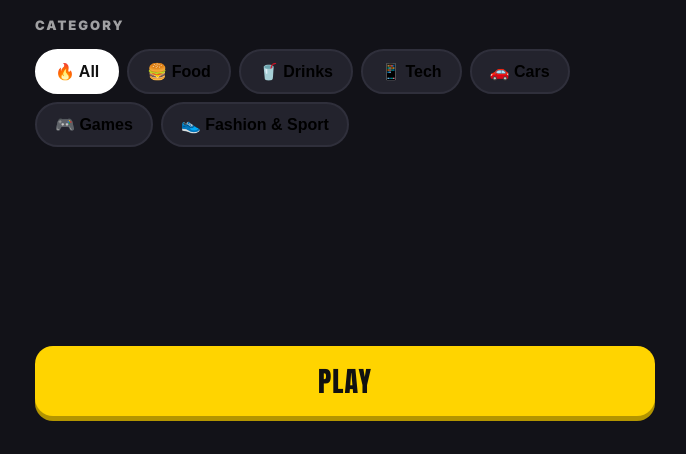
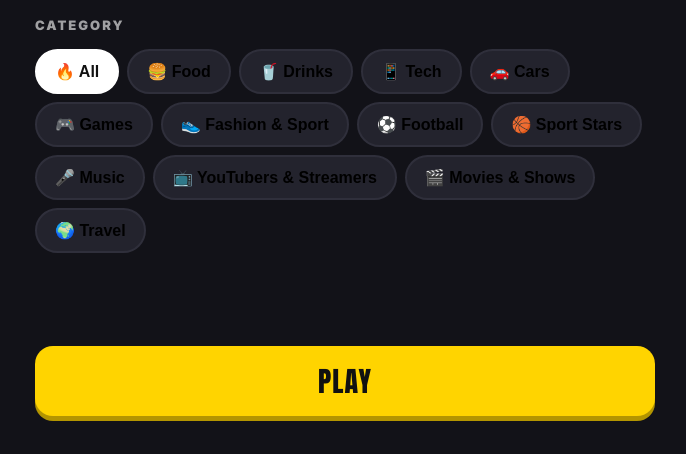
Before and after one commit to pavellehkyy-arch/this-or-that, a plain HTML site: page index.html in a window 1280 px wide. Shown: the part 346-800 px from the top of the page, without its empty margins (295-981 px from the left). Drawn offline with Linux system fonts and the light colour scheme.

Commit message:
Add football, sport stars, music, YouTubers, movies, travel categories
Co-Authored-By: Claude Opus 5.5 <noreply@anthropic.com>
Claude-Session: https://claude.ai/code/session_018FtRQjZHDExkfF1oa7Yz76

```diff
--- a/index.html
+++ b/index.html
@@ -143,7 +143,13 @@ const DATA = {
  "📱 Tech": [["iPhone","Samsung",57],["AirPods","Beats",68],["Apple Watch","Fitbit",77],["Google","ChatGPT",48],["Netflix","YouTube",41],["Spotify","Apple Music",66],["TikTok","Instagram",54],["Snapchat","WhatsApp",44],["Disney+","Netflix",37],["Uber Eats","DoorDash",50],["MacBook","Windows laptop",55]],
  "🚗 Cars": [["Audi","Mercedes",46],["Bugatti","Porsche",55],["Jeep","Land Rover",53],["Lamborghini","Ferrari",48],["Tesla","BMW",51],["Toyota","Honda",54],["Ford Mustang","Chevy Camaro",59],["Rolls-Royce","Bentley",57]],
  "🎮 Games": [["PlayStation","Xbox",63],["Nintendo Switch","Steam Deck",59],["Roblox","Fortnite",46],["Minecraft","Roblox",58],["Nintendo","PlayStation",43],["FIFA","NBA 2K",56],["GTA","Call of Duty",61],["Mario","Sonic",64]],
- "👟 Fashion & Sport": [["Nike","Adidas",61],["Puma","New Balance",42],["Converse","Vans",47],["Jordan","Yeezy",66],["Under Armour","Nike",23],["Crocs","Slides",41],["Gucci","Louis Vuitton",48],["Rolex","Apple Watch",58]]
+ "👟 Fashion & Sport": [["Nike","Adidas",61],["Puma","New Balance",42],["Converse","Vans",47],["Jordan","Yeezy",66],["Under Armour","Nike",23],["Crocs","Slides",41],["Gucci","Louis Vuitton",48],["Rolex","Apple Watch",58]],
+ "⚽ Football": [["Messi","Ronaldo",54],["Mbappé","Haaland",55],["Neymar","Vinícius Jr.",57],["Real Madrid","Barcelona",52],["Man United","Man City",49],["Liverpool","Arsenal",56],["Lamine Yamal","Bellingham",58],["Premier League","La Liga",63],["Zidane","Ronaldinho",44],["Bayern","PSG",51]],
+ "🏀 Sport Stars": [["LeBron James","Michael Jordan",36],["Stephen Curry","Kevin Durant",64],["Usain Bolt","Michael Phelps",57],["Serena Williams","Roger Federer",41],["Lewis Hamilton","Max Verstappen",52],["Tom Brady","Patrick Mahomes",54],["Conor McGregor","Khabib",46],["Novak Djokovic","Carlos Alcaraz",53],["Tiger Woods","Simone Biles",49],["Mike Tyson","Muhammad Ali",42]],
+ "🎤 Music": [["Taylor Swift","Billie Eilish",53],["Drake","Kendrick Lamar",44],["The Weeknd","Bruno Mars",52],["Ariana Grande","Dua Lipa",55],["Eminem","Travis Scott",61],["BTS","BLACKPINK",51],["Ed Sheeran","Justin Bieber",48],["Bad Bunny","Rihanna",43],["Sabrina Carpenter","Olivia Rodrigo",47],["Post Malone","Imagine Dragons",56]],
+ "📺 YouTubers & Streamers": [["MrBeast","PewDiePie",62],["IShowSpeed","Kai Cenat",56],["Dream","Technoblade",38],["Markiplier","Jacksepticeye",61],["Ninja","Pokimane",59],["Sidemen","Dude Perfect",52],["Logan Paul","KSI",44],["MrBeast","IShowSpeed",55],["Twitch","YouTube Gaming",48],["Kick","Twitch",27]],
+ "🎬 Movies & Shows": [["Marvel","DC",64],["Harry Potter","Star Wars",57],["Stranger Things","Wednesday",61],["Spider-Man","Batman",52],["Iron Man","Captain America",63],["Shrek","Minions",58],["Disney","Pixar",46],["The Simpsons","Family Guy",55],["Squid Game","Money Heist",53],["Barbie","Oppenheimer",47]],
+ "🌍 Travel": [["Paris","London",48],["New York","Los Angeles",59],["Dubai","Maldives",44],["Japan","Italy",51],["Beach","Mountains",57],["Disneyland","Universal Studios",61],["Summer","Winter",64],["Plane","Road trip",55],["Hotel","Camping",72],["Spain","Greece",52]]
 };
 const ROUND_MS = 5000;
 // =====================
--- a/sw.js
+++ b/sw.js
@@ -1,4 +1,4 @@
-const C="tot-v3";
+const C="tot-v4";
 const FILES=["./","index.html","manifest.webmanifest","icon-192.png","icon-512.png","apple-touch-icon.png"];
 self.addEventListener("install",e=>{e.waitUntil(caches.open(C).then(c=>c.addAll(FILES)));self.skipWaiting();});
 self.addEventListener("activate",e=>{e.waitUntil(caches.keys().then(k=>Promise.all(k.filter(x=>x!==C).map(x=>caches.delete(x)))));self.clients.claim();});
```
